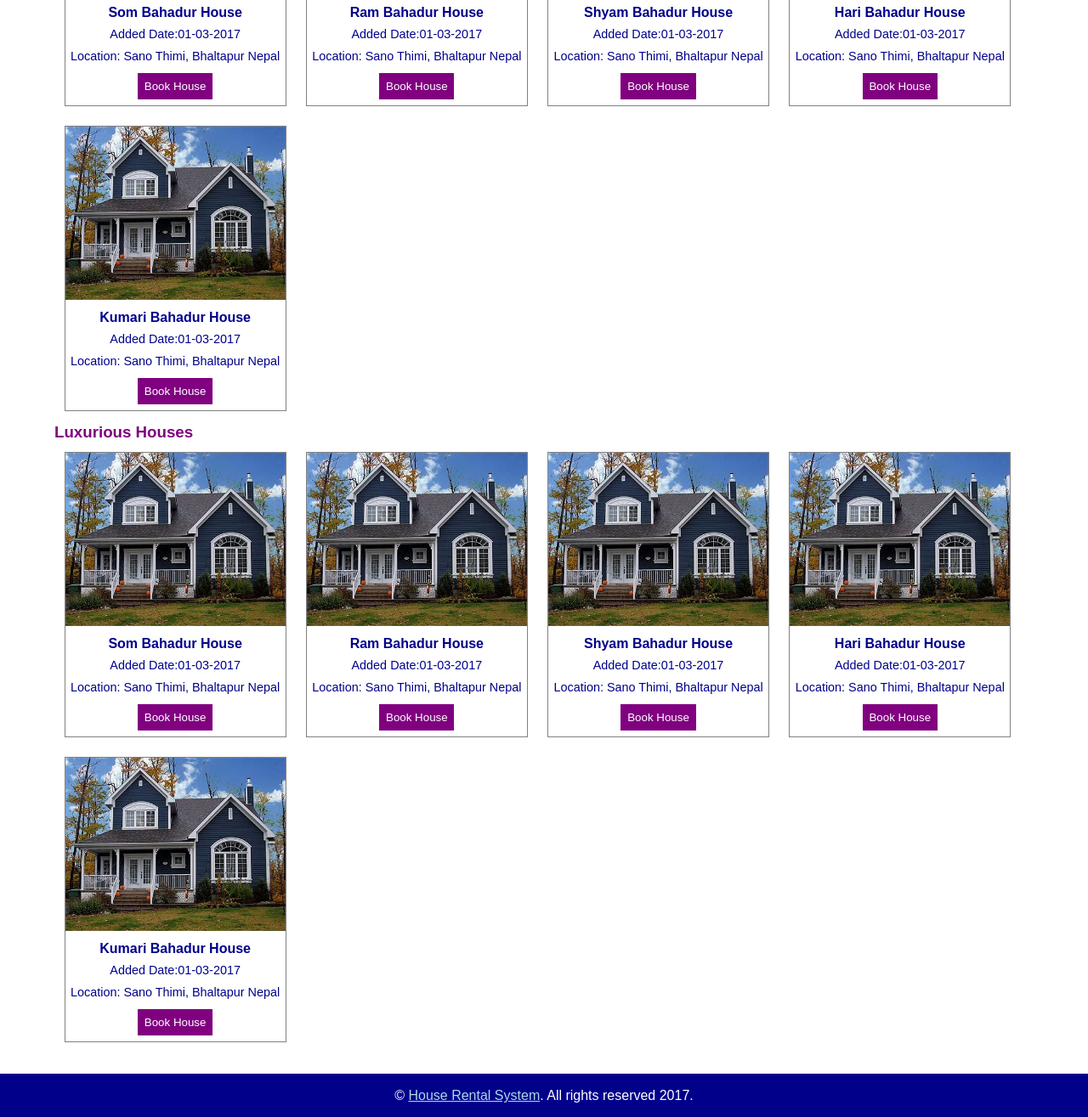
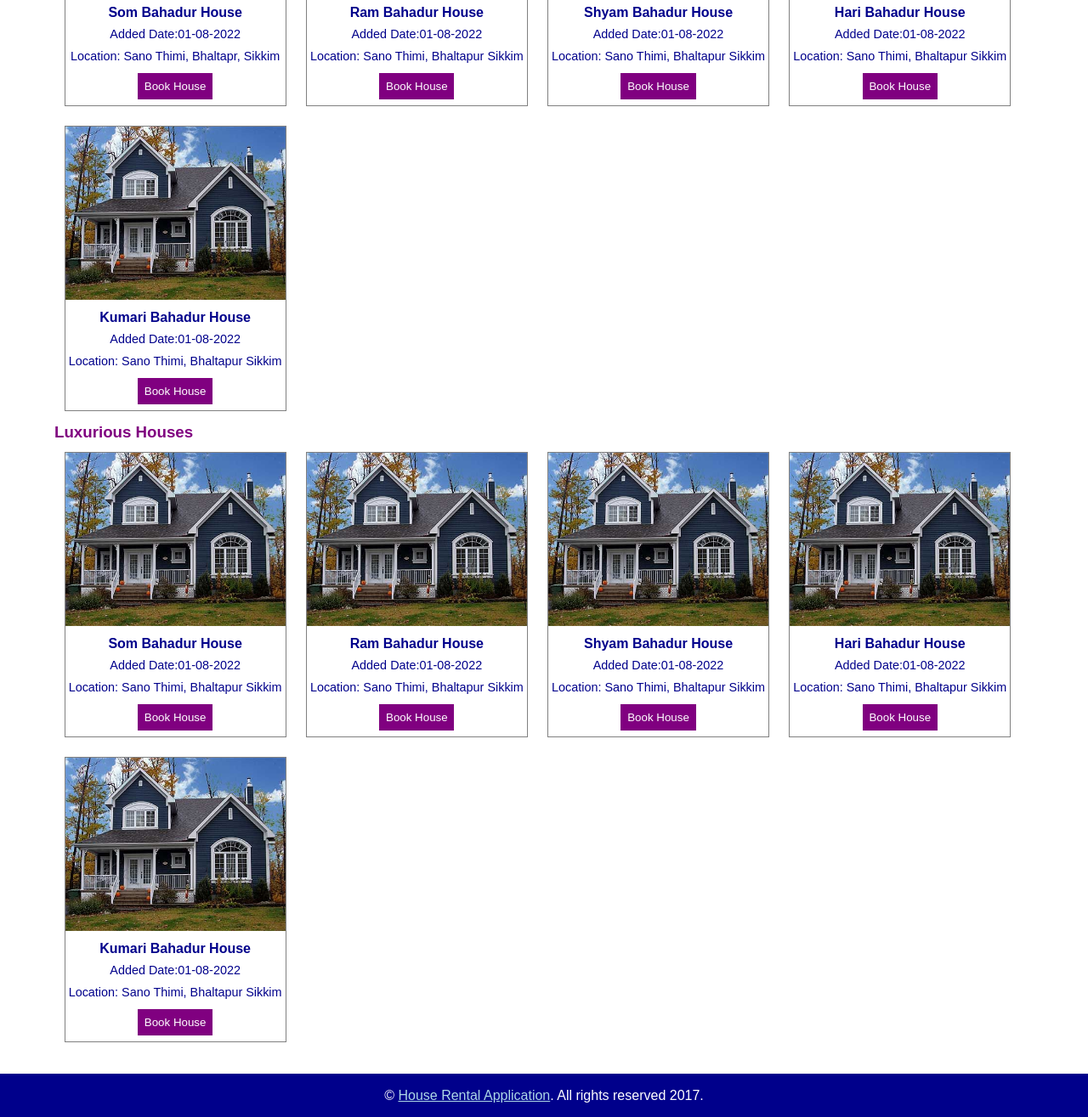
Before and after one commit to Sumbul19/HouseRent, a plain HTML site: page index.html in a window 1280 px wide. Shown: the part 777-2092 px from the top of the page at 85% size. Drawn offline with Linux system fonts and the light colour scheme.

Commit message:
MajorProject

```diff
--- a/index.html
+++ b/index.html
@@ -2,11 +2,11 @@
 <html lang="en-US">
     <head>
         <meta charset="UTF-8" />
-        <meta name="author" content="VIJAY THAPA" />
-        <meta name="description" content="HOUSE RENTAL SYSTEM" />
+        <meta name="author" content="Purnima Sumbul Syeda Major Project" />
+        <meta name="description" content="HOUSE RENTAL APPLICATION" />
         <meta name="keywords" content="Give Your Keywords for SEO" />
 
-        <title>HOUSE RENTAL SYSTEM</title>
+        <title>HOUSE RENTAL APPLICATION</title>
         <!--ADING CSS HERE-->
         <link rel="stylesheet" type="text/css" href="assets/css/style.css" />
 
@@ -21,7 +21,7 @@
         <!--Header Starts HERE-->
         <header class="header">
             <div class="wrapper">
-                <h1>HOUSE RENTAL SYSTEM</h1>
+                <h1>HOUSE RENTAL APP</h1>
             </div>
 
         </header>
@@ -47,12 +47,12 @@
                 <!-- Start WOWSlider.com BODY section -->
                 <div id="wowslider-container1">
                 <div class="ws_images"><ul>
-                		<li><img src="assets/slider/data1/images/house03.jpg" alt="House Rental System" title="House Rental System" id="wows1_0"/></li>
+                		<li><img src="assets/slider/data1/images/house03.jpg" alt="House Rental Application" title="House Rental Application" id="wows1_0"/></li>
                 		<li><a href="http://wowslider.net"><img src="assets/slider/data1/images/pexelsphoto186077.jpg" alt="jquery carousel" title="Luxury Houses for Rent" id="wows1_1"/></a></li>
                 		<li><img src="assets/slider/data1/images/39f6e0639465c7e01eaa79e26ada2a48.jpg" alt="Rent Houses at Affordable Price" title="Rent Houses at Affordable Price" id="wows1_2"/></li>
                 	</ul></div>
                 	<div class="ws_bullets"><div>
-                		<a href="#" title="House Rental System"><span><img src="assets/slider/data1/tooltips/house03.jpg" alt="House Rental System"/>1</span></a>
+                		<a href="#" title="House Rental Application"><span><img src="assets/slider/data1/tooltips/house03.jpg" alt="House Rental Application"/>1</span></a>
                 		<a href="#" title="Luxury Houses for Rent"><span><img src="assets/slider/data1/tooltips/pexelsphoto186077.jpg" alt="Luxury Houses for Rent"/>2</span></a>
                 		<a href="#" title="Rent Houses at Affordable Price"><span><img src="assets/slider/data1/tooltips/39f6e0639465c7e01eaa79e26ada2a48.jpg" alt="Rent Houses at Affordable Price"/>3</span></a>
                 	</div></div>
@@ -76,8 +76,8 @@
                     <div class="houses">
                         <img src="images/house.jpg" />
                         <span class="house-title">Som Bahadur House</span><br />
-                        <span class="house-added">Added Date:01-03-2017</span><br />
-                        <span class="house-location">Location: Sano Thimi, Bhaltapur Nepal</span><br />
+                        <span class="house-added">Added Date:01-08-2022</span><br />
+                        <span class="house-location">Location: Sano Thimi, Bhaltapr, Sikkim</span><br />
                         <a href="book.html">
                             <button type="button" class="btn-book" >Book House</button>
                         </a>
@@ -86,31 +86,31 @@
                     <div class="houses">
                         <img src="images/house.jpg" />
                         <span class="house-title">Ram Bahadur House</span><br />
-                        <span class="house-added">Added Date:01-03-2017</span><br />
-                        <span class="house-location">Location: Sano Thimi, Bhaltapur Nepal</span><br />
+                        <span class="house-added">Added Date:01-08-2022</span><br />
+                        <span class="house-location">Location: Sano Thimi, Bhaltapur Sikkim</span><br />
                         <button type="button" class="btn-book" >Book House</button>
                     </div>
 
                     <div class="houses">
                         <img src="images/house.jpg" />
                         <span class="house-title">Shyam Bahadur House</span><br />
-                        <span class="house-added">Added Date:01-03-2017</span><br />
-                        <span class="house-location">Location: Sano Thimi, Bhaltapur Nepal</span><br />
+                        <span class="house-added">Added Date:01-08-2022</span><br />
+                        <span class="house-location">Location: Sano Thimi, Bhaltapur Sikkim</span><br />
                         <button type="button" class="btn-book" >Book House</button>
                     </div>
 
                     <div class="houses">
                         <img src="images/house.jpg" />
                         <span class="house-title">Hari Bahadur House</span><br />
-                        <span class="house-added">Added Date:01-03-2017</span><br />
-                        <span class="house-location">Location: Sano Thimi, Bhaltapur Nepal</span><br />
+                        <span class="house-added">Added Date:01-08-2022</span><br />
+                        <span class="house-location">Location: Sano Thimi, Bhaltapur Sikkim</span><br />
                         <button type="button" class="btn-book" >Book House</button>
                     </div>
                     <div class="houses">
                         <img src="images/house.jpg" />
                         <span class="house-title">Kumari Bahadur House</span><br />
-                        <span class="house-added">Added Date:01-03-2017</span><br />
-                        <span class="house-location">Location: Sano Thimi, Bhaltapur Nepal</span><br />
+                        <span class="house-added">Added Date:01-08-2022</span><br />
+                        <span class="house-location">Location: Sano Thimi, Bhaltapur Sikkim</span><br />
                         <button type="button" class="btn-book" >Book House</button>
                     </div>
 
@@ -123,16 +123,16 @@
                     <div class="houses">
                         <img src="images/house.jpg" />
                         <span class="house-title">Som Bahadur House</span><br />
-                        <span class="house-added">Added Date:01-03-2017</span><br />
-                        <span class="house-location">Location: Sano Thimi, Bhaltapur Nepal</span><br />
+                        <span class="house-added">Added Date:01-08-2022</span><br />
+                        <span class="house-location">Location: Sano Thimi, Bhaltapur Sikkim</span><br />
                         <button type="button" class="btn-book" >Book House</button>
                     </div>
 
                     <div class="houses">
                         <img src="images/house.jpg" />
                         <span class="house-title">Ram Bahadur House</span><br />
-                        <span class="house-added">Added Date:01-03-2017</span><br />
-                        <span class="house-location">Location: Sano Thimi, Bhaltapur Nepal</span><br />
+                        <span class="house-added">Added Date:01-08-2022</span><br />
+                        <span class="house-location">Location: Sano Thimi, Bhaltapur Sikkim</span><br />
                         <button type="button" class="btn-book" >Book House</button>
                     </div>
 
@@ -140,23 +140,23 @@
                     <div class="houses">
                         <img src="images/house.jpg" />
                         <span class="house-title">Shyam Bahadur House</span><br />
-                        <span class="house-added">Added Date:01-03-2017</span><br />
-                        <span class="house-location">Location: Sano Thimi, Bhaltapur Nepal</span><br />
+                        <span class="house-added">Added Date:01-08-2022</span><br />
+                        <span class="house-location">Location: Sano Thimi, Bhaltapur Sikkim</span><br />
                         <button type="button" class="btn-book" >Book House</button>
                     </div>
 
                     <div class="houses">
                         <img src="images/house.jpg" />
                         <span class="house-title">Hari Bahadur House</span><br />
-                        <span class="house-added">Added Date:01-03-2017</span><br />
-                        <span class="house-location">Location: Sano Thimi, Bhaltapur Nepal</span><br />
+                        <span class="house-added">Added Date:01-08-2022</span><br />
+                        <span class="house-location">Location: Sano Thimi, Bhaltapur Sikkim</span><br />
                         <button type="button" class="btn-book" >Book House</button>
                     </div>
                     <div class="houses">
                         <img src="images/house.jpg" />
                         <span class="house-title">Kumari Bahadur House</span><br />
-                        <span class="house-added">Added Date:01-03-2017</span><br />
-                        <span class="house-location">Location: Sano Thimi, Bhaltapur Nepal</span><br />
+                        <span class="house-added">Added Date:01-08-2022</span><br />
+                        <span class="house-location">Location: Sano Thimi, Bhaltapur Sikkim</span><br />
                         <button type="button" class="btn-book" >Book House</button>
                     </div>
 
@@ -168,7 +168,7 @@
         <!--Footer Starts HERE-->
         <footer class="footer">
             <div class="wrapper">
-                <p>&copy; <a href="#">House Rental System</a>. All rights reserved 2017.</p>
+                <p>&copy; <a href="#">House Rental Application</a>. All rights reserved 2017.</p>
             </div>
         </footer>
         <!--Footer Ends HERE-->
```
